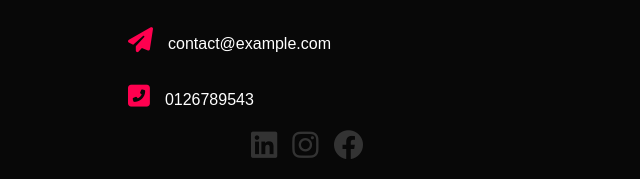
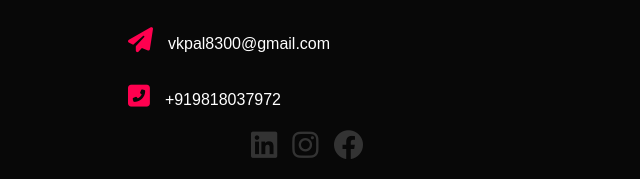
Before and after one commit to imVaibhavPal/Portfolio-Website, a plain HTML site: page index.html in a window 1280 px wide. Shown: the part 3867-4046 px from the top of the page, 0-640 px from the left. Drawn offline with Linux system fonts and the light colour scheme.

Commit message:
Update index.html

```diff
--- a/index.html
+++ b/index.html
@@ -145,8 +145,8 @@
         <div class="row">
             <div class="contact-left">
                 <h1 class="sub-title">Contact Me</h1>
-                <p><i class="fas fa-paper-plane"></i>contact@example.com</p>
-                <p><i class="fas fa-phone-square-alt"></i>0126789543</p>
+                <p><i class="fas fa-paper-plane"></i>vkpal8300@gmail.com</p>
+                <p><i class="fas fa-phone-square-alt"></i>+919818037972</p>
                 <div class="social-links">
                     <a href="https://www.linkedin.com/in/vaibhav-kumar-pal-955aa6293/" target="_blank"><i class="fab fa-linkedin"></i></a>
                     <a href="https://www.instagram.com/vaibhavpal___18/" target="_blank"><i class="fab fa-instagram"></i></a>
```
